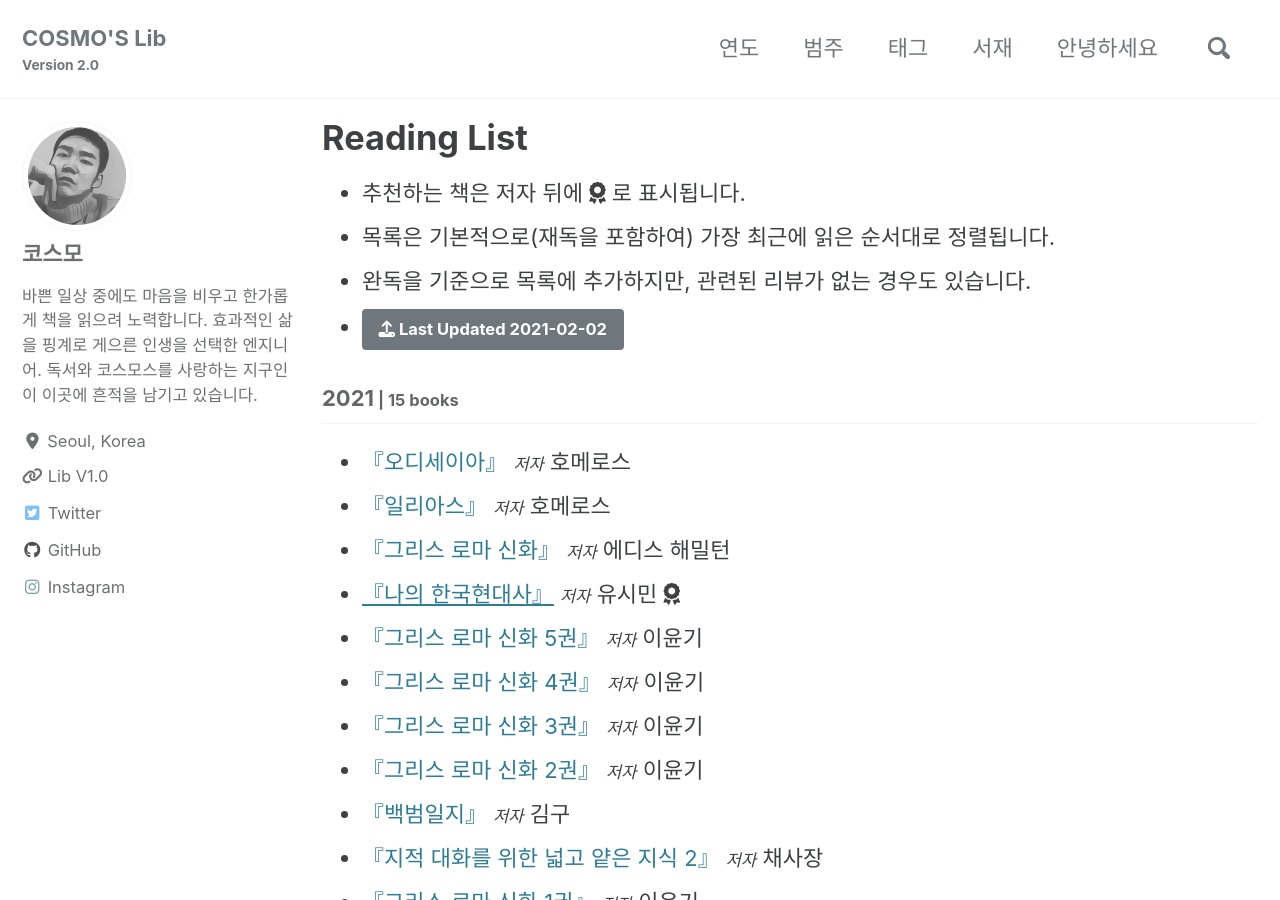
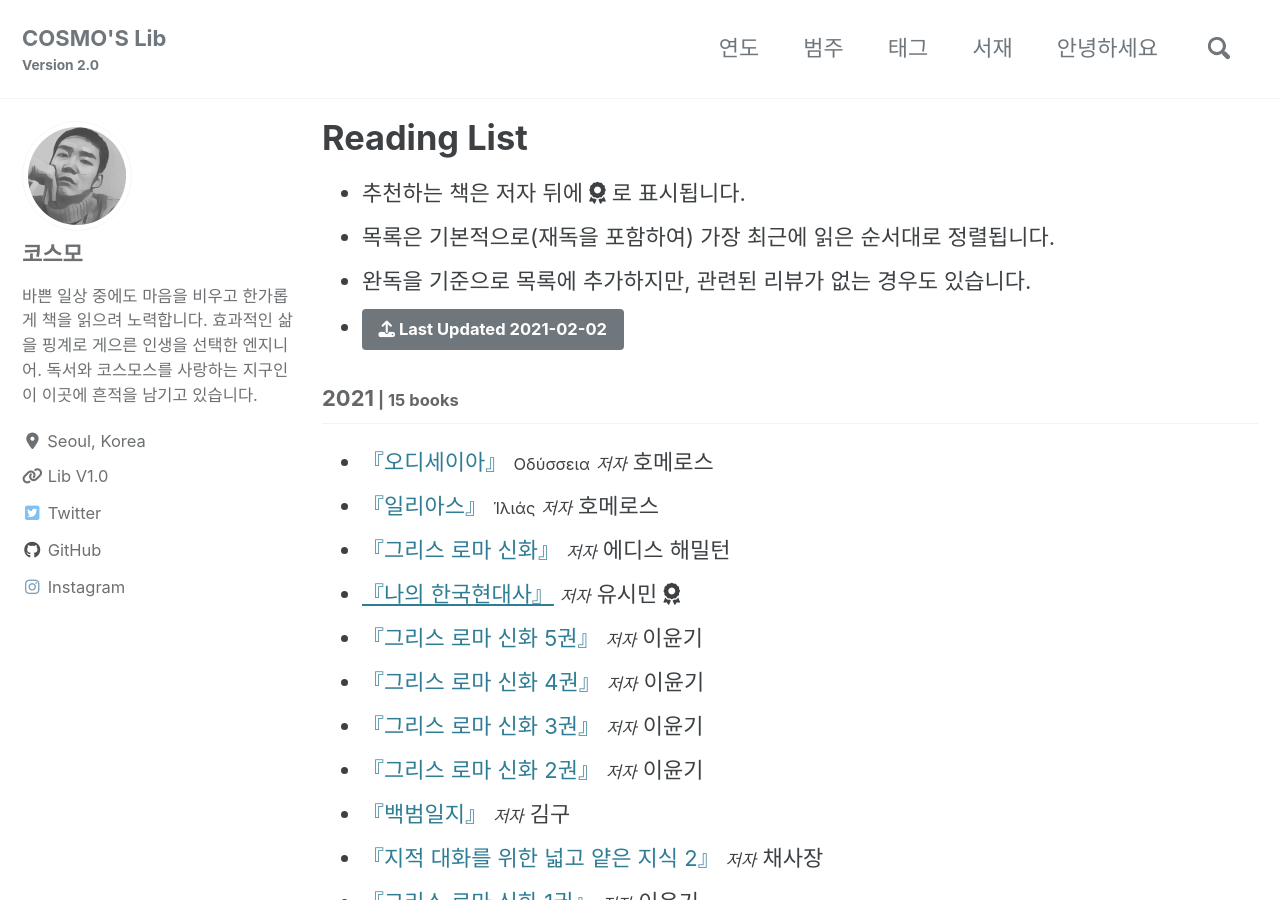
Before and after one commit to deftone2000/cosmo-s-archive, a Jekyll site: the page built from _pages/reading-list.html, in a window 1280 px wide and 900 px high. Built offline with Jekyll 4.4.1, drawn with Linux system fonts in a browser that asks for light colours; cached includes are drawn as plain includes; nearby versions of some CDN libraries; comment, search, counter and statistics services are not loaded; a style sheet for code colours, icons or effects is not loaded.

Commit message:
no message

```diff
--- a/_data/reading.yml
+++ b/_data/reading.yml
@@ -4,7 +4,7 @@ list:
     books:
 
       - title: "오디세이아"
-        ori_title:
+        ori_title: Οδύσσεια
         author: 호메로스
         post_title:
         cover: https://img.ridicdn.net/cover/1480000055/xxlarge
@@ -14,7 +14,7 @@ list:
         post_link:
 
       - title: "일리아스"
-        ori_title:
+        ori_title: Ίλιάς
         author: 호메로스
         post_title:
         cover: https://img.ridicdn.net/cover/1480000046/xxlarge
```
